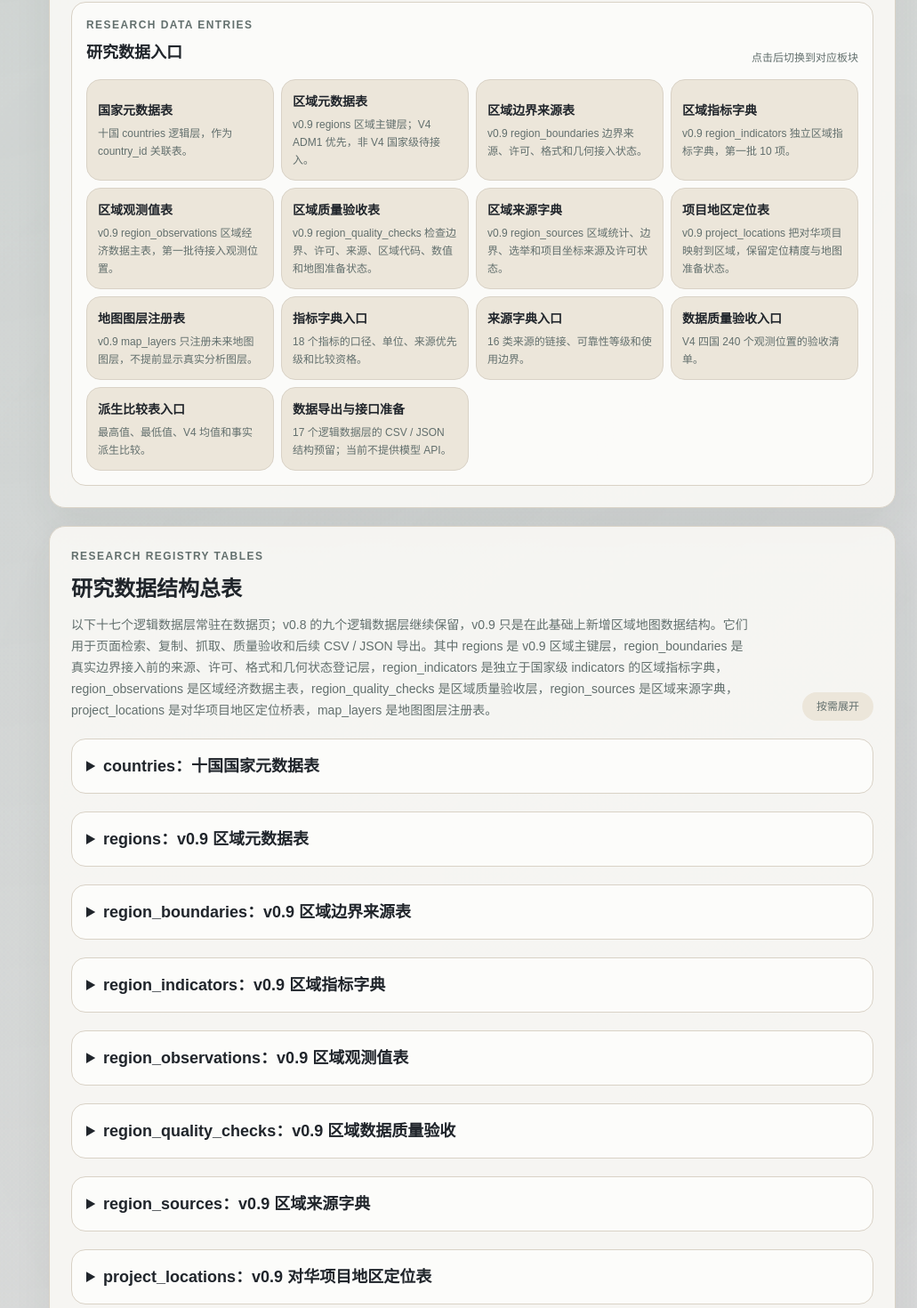
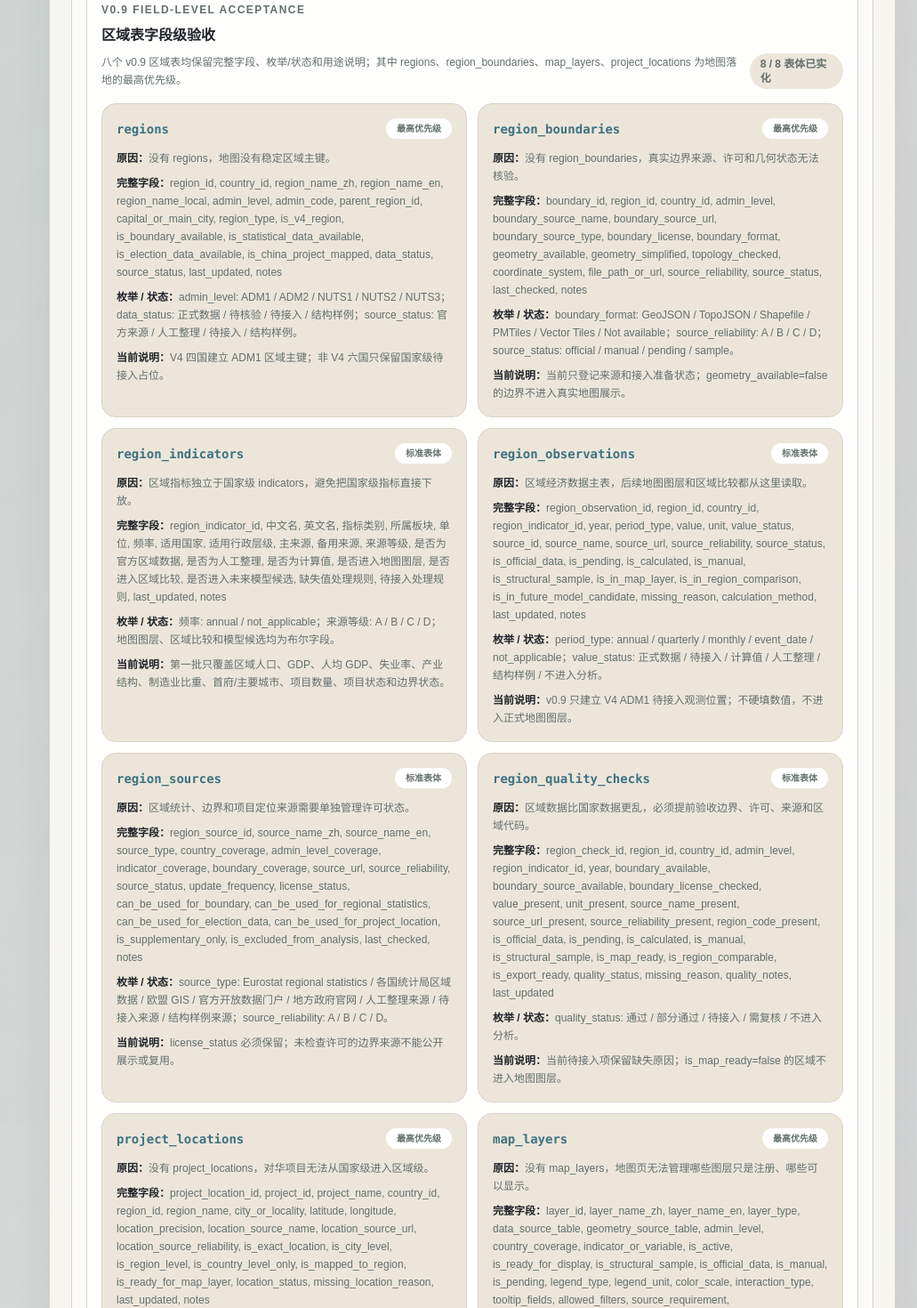
Before and after one commit to hui-sallai/central-europe-political-atlas, a Next.js app: page /data in a window 1280 px wide. Shown: the part 1640-3110 px from the top of the page at 89% size, without its empty margins (249-1280 px from the left). Built offline with nearby package versions, Linux system fonts and the light colour scheme.

Commit message:
Add regional data field acceptance details

```diff
--- a/src/components/CountryDetailModeTabs.tsx
+++ b/src/components/CountryDetailModeTabs.tsx
@@ -236,7 +236,7 @@ export function CountryDetailModeTabs({ country }: CountryDetailModeTabsProps) {
           <div className="mt-5 rounded-2xl border border-[var(--line)] bg-white/65 p-4">
             <DataStatusBadge status="pending" />
             <p className="mt-3 text-sm leading-6 text-[var(--muted)]">
-              该国暂不进入 v0.9 第一批区域地图数据准备。
+              该国暂不进入 v0.9 第一批区域地图数据准备；当前仅保留国家级宏观数据、区域层结构样例和后续接入入口。
             </p>
           </div>
         )}
--- a/src/components/DataCountryExplorer.tsx
+++ b/src/components/DataCountryExplorer.tsx
@@ -320,6 +320,72 @@ const regionMapDataStructureEntryIds = [
 const regionMapDataStructureEntries = regionMapDataStructureEntryIds
   .map((entryId) => dataEntryShortcuts.find((entry) => entry.id === entryId))
   .filter((entry): entry is DataEntryShortcut => Boolean(entry));
+const regionalSchemaChecks = [
+  {
+    table: "regions",
+    priority: "最高优先级",
+    why: "没有 regions，地图没有稳定区域主键。",
+    fields: "region_id, country_id, region_name_zh, region_name_en, region_name_local, admin_level, admin_code, parent_region_id, capital_or_main_city, region_type, is_v4_region, is_boundary_available, is_statistical_data_available, is_election_data_available, is_china_project_mapped, data_status, source_status, last_updated, notes",
+    enums: "admin_level: ADM1 / ADM2 / NUTS1 / NUTS2 / NUTS3；data_status: 正式数据 / 待核验 / 待接入 / 结构样例；source_status: 官方来源 / 人工整理 / 待接入 / 结构样例。",
+    status: "V4 四国建立 ADM1 区域主键；非 V4 六国只保留国家级待接入占位。",
+  },
+  {
+    table: "region_boundaries",
+    priority: "最高优先级",
+    why: "没有 region_boundaries，真实边界来源、许可和几何状态无法核验。",
+    fields: "boundary_id, region_id, country_id, admin_level, boundary_source_name, boundary_source_url, boundary_source_type, boundary_license, boundary_format, geometry_available, geometry_simplified, topology_checked, coordinate_system, file_path_or_url, source_reliability, source_status, last_checked, notes",
+    enums: "boundary_format: GeoJSON / TopoJSON / Shapefile / PMTiles / Vector Tiles / Not available；source_reliability: A / B / C / D；source_status: official / manual / pending / sample。",
+    status: "当前只登记来源和接入准备状态；geometry_available=false 的边界不进入真实地图展示。",
+  },
+  {
+    table: "region_indicators",
+    priority: "标准表体",
+    why: "区域指标独立于国家级 indicators，避免把国家级指标直接下放。",
+    fields: "region_indicator_id, 中文名, 英文名, 指标类别, 所属板块, 单位, 频率, 适用国家, 适用行政层级, 主来源, 备用来源, 来源等级, 是否为官方区域数据, 是否为人工整理, 是否为计算值, 是否进入地图图层, 是否进入区域比较, 是否进入未来模型候选, 缺失值处理规则, 待接入处理规则, last_updated, notes",
+    enums: "频率: annual / not_applicable；来源等级: A / B / C / D；地图图层、区域比较和模型候选均为布尔字段。",
+    status: "第一批只覆盖区域人口、GDP、人均 GDP、失业率、产业结构、制造业比重、首府/主要城市、项目数量、项目状态和边界状态。",
+  },
+  {
+    table: "region_observations",
+    priority: "标准表体",
+    why: "区域经济数据主表，后续地图图层和区域比较都从这里读取。",
+    fields: "region_observation_id, region_id, country_id, region_indicator_id, year, period_type, value, unit, value_status, source_id, source_name, source_url, source_reliability, source_status, is_official_data, is_pending, is_calculated, is_manual, is_structural_sample, is_in_map_layer, is_in_region_comparison, is_in_future_model_candidate, missing_reason, calculation_method, last_updated, notes",
+    enums: "period_type: annual / quarterly / monthly / event_date / not_applicable；value_status: 正式数据 / 待接入 / 计算值 / 人工整理 / 结构样例 / 不进入分析。",
+    status: "v0.9 只建立 V4 ADM1 待接入观测位置；不硬填数值，不进入正式地图图层。",
+  },
+  {
+    table: "region_sources",
+    priority: "标准表体",
+    why: "区域统计、边界和项目定位来源需要单独管理许可状态。",
+    fields: "region_source_id, source_name_zh, source_name_en, source_type, country_coverage, admin_level_coverage, indicator_coverage, boundary_coverage, source_url, source_reliability, source_status, update_frequency, license_status, can_be_used_for_boundary, can_be_used_for_regional_statistics, can_be_used_for_election_data, can_be_used_for_project_location, is_supplementary_only, is_excluded_from_analysis, last_checked, notes",
+    enums: "source_type: Eurostat regional statistics / 各国统计局区域数据 / 欧盟 GIS / 官方开放数据门户 / 地方政府官网 / 人工整理来源 / 待接入来源 / 结构样例来源；source_reliability: A / B / C / D。",
+    status: "license_status 必须保留；未检查许可的边界来源不能公开展示或复用。",
+  },
+  {
+    table: "region_quality_checks",
+    priority: "标准表体",
+    why: "区域数据比国家数据更乱，必须提前验收边界、许可、来源和区域代码。",
+    fields: "region_check_id, region_id, country_id, admin_level, region_indicator_id, year, boundary_available, boundary_source_available, boundary_license_checked, value_present, unit_present, source_name_present, source_url_present, source_reliability_present, region_code_present, is_official_data, is_pending, is_calculated, is_manual, is_structural_sample, is_map_ready, is_region_comparable, is_export_ready, quality_status, missing_reason, quality_notes, last_updated",
+    enums: "quality_status: 通过 / 部分通过 / 待接入 / 需复核 / 不进入分析。",
+    status: "当前待接入项保留缺失原因；is_map_ready=false 的区域不进入地图图层。",
+  },
+  {
+    table: "project_locations",
+    priority: "最高优先级",
+    why: "没有 project_locations，对华项目无法从国家级进入区域级。",
+    fields: "project_location_id, project_id, project_name, country_id, region_id, region_name, city_or_locality, latitude, longitude, location_precision, location_source_name, location_source_url, location_source_reliability, is_exact_location, is_city_level, is_region_level, is_country_level_only, is_mapped_to_region, is_ready_for_map_layer, location_status, missing_location_reason, last_updated, notes",
+    enums: "location_precision: exact_site / city_level / region_level / country_level_only / unknown；location_status: 已定位 / 部分定位 / 仅国家级 / 待核验 / 待接入 / 不进入地图。",
+    status: "当前只做区域级或城市级定位结构；缺少可核验位置来源时不进入正式地图图层。",
+  },
+  {
+    table: "map_layers",
+    priority: "最高优先级",
+    why: "没有 map_layers，地图页无法管理哪些图层只是注册、哪些可以显示。",
+    fields: "layer_id, layer_name_zh, layer_name_en, layer_type, data_source_table, geometry_source_table, admin_level, country_coverage, indicator_or_variable, is_active, is_ready_for_display, is_structural_sample, is_official_data, is_manual, is_pending, legend_type, legend_unit, color_scale, interaction_type, tooltip_fields, allowed_filters, source_requirement, quality_requirement, model_boundary, last_updated, notes",
+    enums: "layer_type: boundary / choropleth / point / symbol / label / table_only / structural_sample；is_ready_for_display=false 的图层不得作为真实图层展示。",
+    status: "v0.9 只注册图层；不启用风险图层、预测图层、真实党派支持率图层或中国经济暴露指数。",
+  },
+];
 
 const tableMetricIds: EconomicMetricId[] = ["population", "gdp", "gdpPerCapita", "growth", "inflation", "unemployment"];
 const economicMetricIndicatorIds: Record<EconomicMetricId, string> = {
@@ -3006,6 +3072,40 @@ export function DataCountryExplorer() {
                 </button>
               ))}
             </div>
+            <div className="mt-5 rounded-2xl border border-[var(--line)] bg-white/70 p-4">
+              <div className="flex flex-col gap-2 lg:flex-row lg:items-end lg:justify-between">
+                <div>
+                  <p className="eyebrow">v0.9 Field-Level Acceptance</p>
+                  <h4 className="mt-2 text-base font-semibold">区域表字段级验收</h4>
+                  <p className="mt-2 max-w-3xl text-xs leading-5 text-[var(--muted)]">
+                    八个 v0.9 区域表均保留完整字段、枚举/状态和用途说明；其中 regions、region_boundaries、map_layers、project_locations 为地图落地的最高优先级。
+                  </p>
+                </div>
+                <span className="rounded-full bg-[var(--surface-muted)] px-3 py-1 text-xs font-semibold text-[var(--muted)]">8 / 8 表体已实化</span>
+              </div>
+              <div className="mt-4 grid gap-3 xl:grid-cols-2">
+                {regionalSchemaChecks.map((schema) => (
+                  <article key={schema.table} className="rounded-2xl border border-[var(--line)] bg-[var(--surface-muted)] p-4">
+                    <div className="flex flex-wrap items-center justify-between gap-2">
+                      <h5 className="font-mono text-sm font-semibold text-[var(--accent)]">{schema.table}</h5>
+                      <span className="rounded-full bg-white px-3 py-1 text-[10px] font-semibold text-[var(--muted)]">{schema.priority}</span>
+                    </div>
+                    <p className="mt-3 text-xs leading-5 text-[var(--muted)]">
+                      <span className="font-semibold text-[var(--foreground)]">原因：</span>{schema.why}
+                    </p>
+                    <p className="mt-2 text-xs leading-5 text-[var(--muted)]">
+                      <span className="font-semibold text-[var(--foreground)]">完整字段：</span>{schema.fields}
+                    </p>
+                    <p className="mt-2 text-xs leading-5 text-[var(--muted)]">
+                      <span className="font-semibold text-[var(--foreground)]">枚举 / 状态：</span>{schema.enums}
+                    </p>
+                    <p className="mt-2 text-xs leading-5 text-[var(--muted)]">
+                      <span className="font-semibold text-[var(--foreground)]">当前说明：</span>{schema.status}
+                    </p>
+                  </article>
+                ))}
+              </div>
+            </div>
           </div>
 
           <div className="mt-5 rounded-2xl border border-[var(--line)] bg-white/60 p-4">
```
